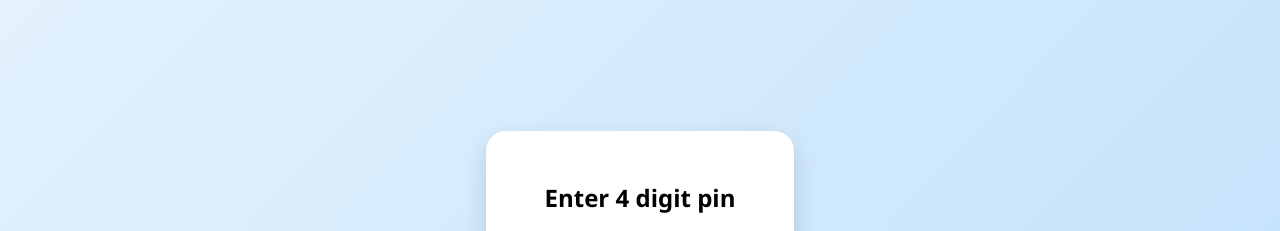
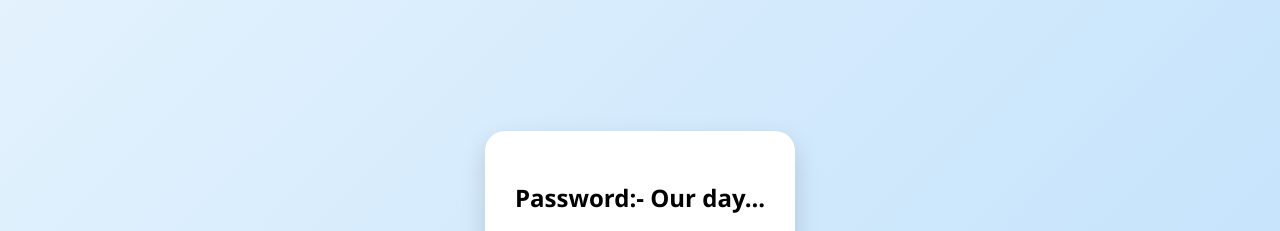
Before and after one commit to nsrajput0/smth, a plain HTML site: page index.html in a window 1280 px wide. Shown: the top 231 px of the page. Drawn offline with Linux system fonts and the light colour scheme.

Commit message:
Update index.html

```diff
--- a/index.html
+++ b/index.html
@@ -104,7 +104,7 @@
 </head>
 <body>
     <div class="lock-container" id="lockScreen">
-        <h2>Enter 4 digit pin</h2>
+        <h2>Password:- Our day...</h2>
         <input type="password" id="passwordInput" readonly placeholder="____" maxlength="4">
         <div class="keypad">
             <button onclick="press('1')">1</button>
```
